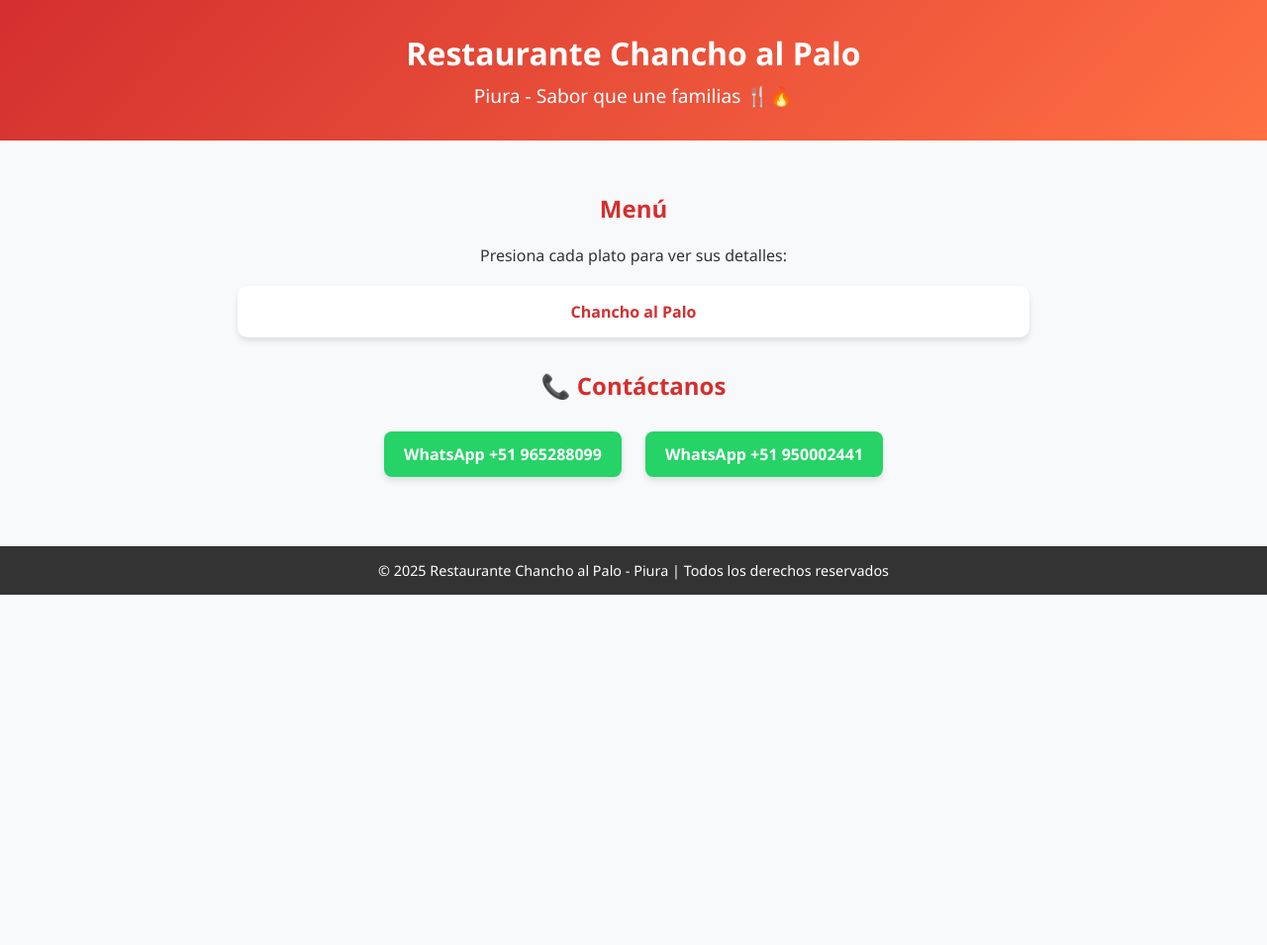
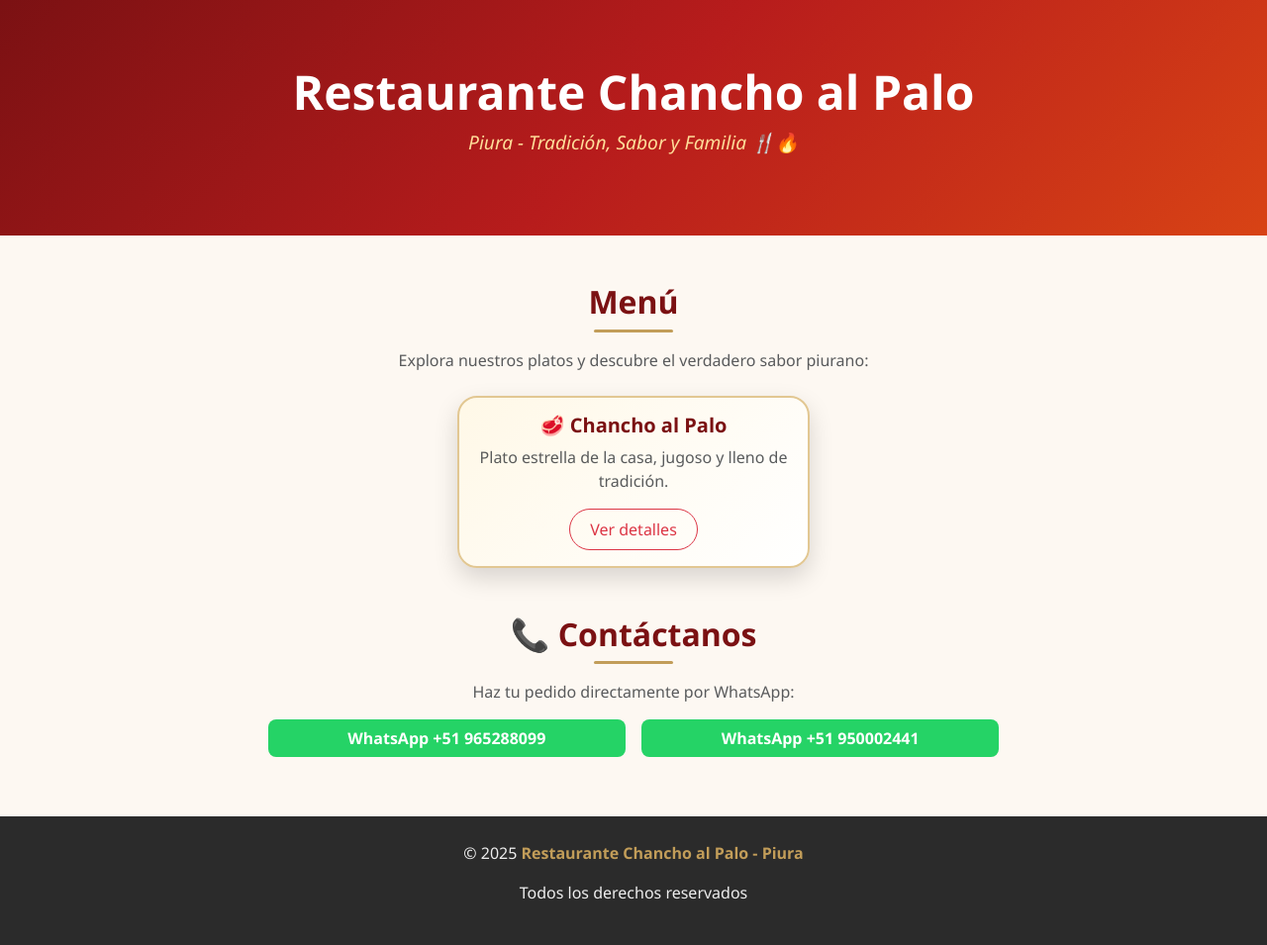
Before and after one commit to PieroanLazz/pagina-web-chancho-al-palo, a plain HTML site: page index.html in a window 1280 px wide. Shown: the whole page at 99% size. Before the commit the page ends 800 px from the top, so only its background shows below. Drawn offline with nearby package versions, Linux system fonts and the light colour scheme.

Commit message:
index.html

```diff
--- a/index.html
+++ b/index.html
@@ -4,124 +4,165 @@
   <meta charset="UTF-8">
   <meta name="viewport" content="width=device-width, initial-scale=1.0">
   <title>Restaurante Chancho al Palo - Piura</title>
+
+  <!-- Bootstrap 5 -->
+  <link href="https://cdn.jsdelivr.net/npm/bootstrap@5.3.3/dist/css/bootstrap.min.css" rel="stylesheet">
+
   <style>
-    /* Estilo general */
     body {
       font-family: 'Segoe UI', Arial, sans-serif;
-      margin: 0;
-      padding: 0;
-      background: #f8f9fa;
+      background: #fdf8f2;
       color: #333;
     }
 
     header {
-      background: linear-gradient(135deg, #d32f2f, #ff7043);
-      color: white;
+      background: linear-gradient(135deg, #7b1113, #b71c1c, #d84315);
+      color: #fff;
       text-align: center;
-      padding: 2rem 1rem;
+      padding: 4rem 1rem;
     }
 
     header h1 {
-      margin: 0;
-      font-size: 2rem;
+      font-size: 3rem;
+      font-weight: bold;
+      margin-bottom: 0.5rem;
     }
 
     header p {
-      margin: 0.5rem 0 0;
       font-size: 1.2rem;
-    }
-
-    .container {
-      max-width: 800px;
-      margin: auto;
-      padding: 20px;
-      text-align: center;
+      color: #ffdd99;
+      font-style: italic;
     }
 
     h2 {
-      margin-top: 2rem;
-      color: #d32f2f;
+      color: #7b1113;
+      font-weight: bold;
+      text-align: center;
+      margin-top: 3rem;
+      margin-bottom: 1rem;
     }
 
-    .menu {
-      display: grid;
-      grid-template-columns: repeat(auto-fit, minmax(200px, 1fr));
-      gap: 15px;
-      margin-top: 20px;
+    h2::after {
+      content: "";
+      display: block;
+      width: 80px;
+      height: 3px;
+      background: #c29d59;
+      margin: 0.5rem auto 0;
+      border-radius: 5px;
     }
 
-    .menu a {
-      display: block;
-      padding: 15px;
-      background: white;
-      border-radius: 10px;
-      text-decoration: none;
-      color: #d32f2f;
-      font-weight: bold;
-      box-shadow: 0 4px 6px rgba(0,0,0,0.1);
-      transition: 0.3s;
+    /* Tarjetas tipo menú virtual */
+    .card {
+      background: linear-gradient(135deg, #fff8e7, #ffffff); /* degradado cálido */
+      border: 2px solid #e2c792;           /* borde dorado suave */
+      border-radius: 20px;
+      box-shadow: 0 10px 25px rgba(0,0,0,0.15);
+      transition: transform 0.3s, box-shadow 0.3s;
     }
 
-    .menu a:hover {
-      background: #d32f2f;
-      color: white;
-      transform: scale(1.05);
+    .card:hover {
+      transform: translateY(-8px);
+      box-shadow: 0 15px 30px rgba(0,0,0,0.25);
     }
 
-    .contacto {
-      margin-top: 30px;
+    .card-title {
+      font-weight: bold;
+      color: #7b1113;
     }
 
-    .whatsapp {
-      display: inline-block;
-      margin: 10px;
-      padding: 12px 20px;
-      background: #25d366;
-      color: white;
-      border-radius: 8px;
-      font-weight: bold;
-      text-decoration: none;
-      box-shadow: 0 4px 6px rgba(0,0,0,0.1);
-      transition: 0.3s;
+    .btn-outline-danger {
+      border-radius: 25px;
+      padding: 8px 20px;
     }
 
-    .whatsapp:hover {
+    .btn-whatsapp {
+      background: #25d366;
+      color: #fff;
+      font-weight: bold;
+      border-radius: 8px;
+      width: 100%;
+    }
+
+    .btn-whatsapp:hover {
       background: #1ebc57;
-      transform: scale(1.05);
+      color: #fff;
     }
 
     footer {
-      margin-top: 40px;
-      background: #333;
-      color: white;
+      background: #2b2b2b;
+      color: #eee;
       text-align: center;
-      padding: 15px;
-      font-size: 0.9rem;
+      padding: 25px;
+      margin-top: 60px;
+    }
+
+    footer span {
+      color: #c29d59;
+      font-weight: bold;
     }
   </style>
 </head>
 <body>
+
+  <!-- Encabezado -->
   <header>
     <h1>Restaurante Chancho al Palo</h1>
-    <p>Piura - Sabor que une familias 🍴🔥</p>
+    <p>Piura - Tradición, Sabor y Familia 🍴🔥</p>
   </header>
 
   <div class="container">
+
+    <!-- Sección Menú -->
     <h2>Menú</h2>
-    <p>Presiona cada plato para ver sus detalles:</p>
-    <div class="menu">
-      <a href="https://www.canva.com/design/DAGtwJfO33g/GbtkDA6O2vQmdFTshNd9NQ/view?utm_content=DAGtwJfO33g&utm_campaign=designshare&utm_medium=link2&utm_source=uniquelinks&utlId=h1b60966d78">Chancho al Palo</a>
+    <p class="text-center text-muted mb-4">Explora nuestros platos y descubre el verdadero sabor piurano:</p>
+
+    <!-- Fila centrada -->
+    <div class="row g-4 justify-content-center">
+      <!-- Columna centrada -->
+      <div class="col-12 col-sm-8 col-md-6 col-lg-4 mx-auto">
+        <div class="card text-center h-100">
+          <div class="card-body">
+            <h5 class="card-title">🥩 Chancho al Palo</h5>
+            <p class="card-text text-muted">Plato estrella de la casa, jugoso y lleno de tradición.</p>
+            <a href="https://www.canva.com/design/DAGtwJfO33g/GbtkDA6O2vQmdFTshNd9NQ/view?utm_content=DAGtwJfO33g&utm_campaign=designshare&utm_medium=link2&utm_source=uniquelinks&utlId=h1b60966d78"
+               class="btn btn-outline-danger">Ver detalles</a>
+          </div>
+        </div>
+      </div>
+      <!-- Cuando agregues más platos, duplícalos como nuevas columnas -->
     </div>
 
-    <div class="contacto">
+    <!-- Contacto -->
+    <div class="text-center mt-5">
       <h2>📞 Contáctanos</h2>
-      <a class="whatsapp" href="https://wa.me/51965288099?text=Estoy%20interesad%40%20en%20adquirir%20alguna%20comida%20del%20Restaurante">WhatsApp +51 965288099</a>
-      <a class="whatsapp" href="https://wa.me/51950002441?text=Estoy%20interesad%40%20en%20adquirir%20alguna%20comida%20del%20Restaurante">WhatsApp +51 950002441</a>
+      <p class="text-muted">Haz tu pedido directamente por WhatsApp:</p>
+
+      <div class="row g-3 justify-content-center">
+        <div class="col-12 col-md-6 col-lg-4">
+          <a class="btn btn-whatsapp"
+             href="https://wa.me/51965288099?text=Estoy%20interesad%40%20en%20adquirir%20alguna%20comida%20del%20Restaurante">
+             WhatsApp +51 965288099
+          </a>
+        </div>
+        <div class="col-12 col-md-6 col-lg-4">
+          <a class="btn btn-whatsapp"
+             href="https://wa.me/51950002441?text=Estoy%20interesad%40%20en%20adquirir%20alguna%20comida%20del%20Restaurante">
+             WhatsApp +51 950002441
+          </a>
+        </div>
+      </div>
     </div>
+
   </div>
 
+  <!-- Pie de página -->
   <footer>
-    © 2025 Restaurante Chancho al Palo - Piura | Todos los derechos reservados
+    <p>© 2025 <span>Restaurante Chancho al Palo - Piura</span></p>
+    <p>Todos los derechos reservados</p>
   </footer>
+
+  <!-- Bootstrap JS -->
+  <script src="https://cdn.jsdelivr.net/npm/bootstrap@5.3.3/dist/js/bootstrap.bundle.min.js"></script>
 </body>
 </html>
```
